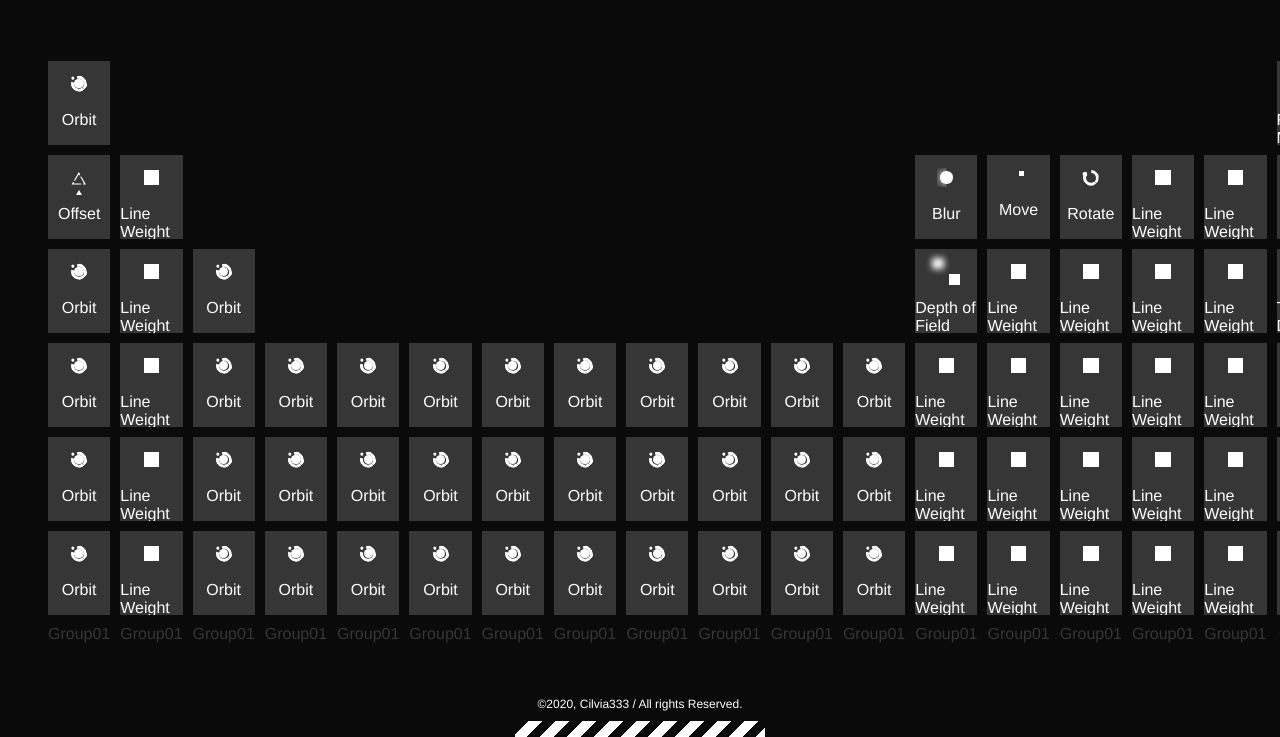
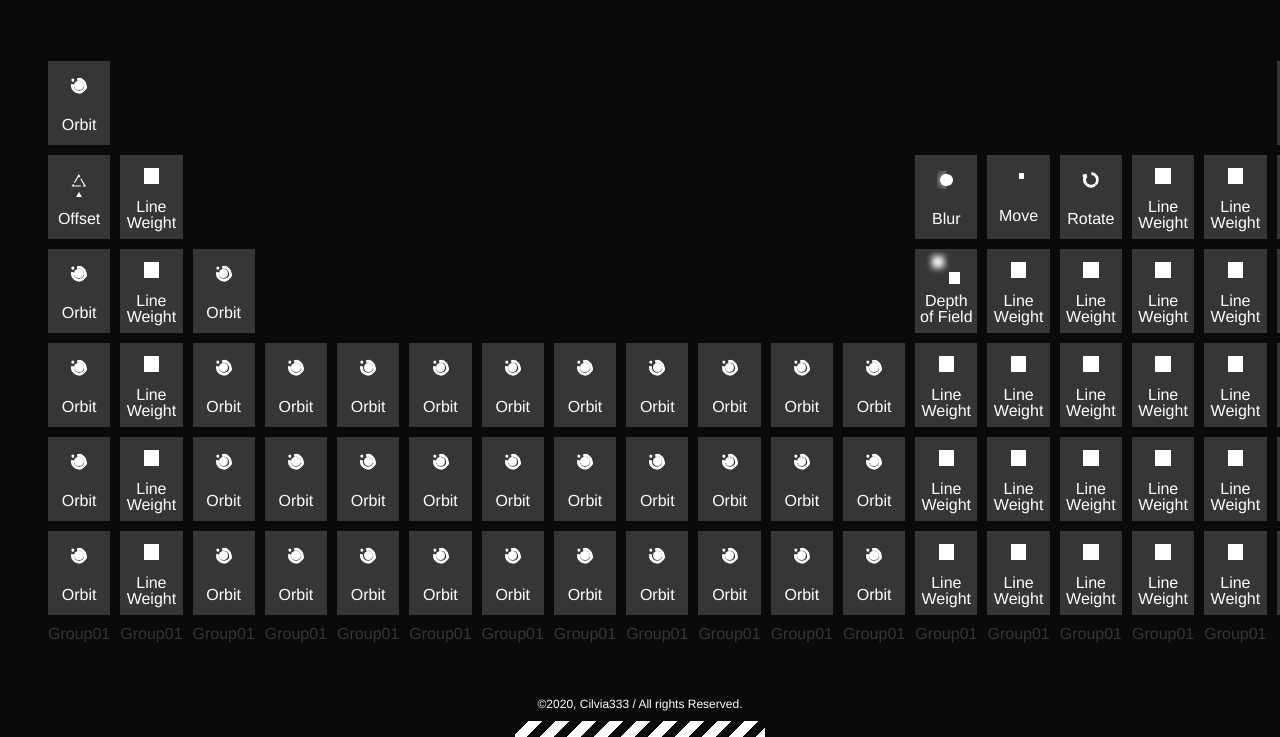
Before and after one commit to cilvia333/WebMotionTable, a Gatsby site: page / in a window 1280 px wide. Shown: the part 63-800 px from the top of the page. Built offline with nearby package versions, Linux system fonts and the light colour scheme; Gatsby itself is replaced by a stand-in of ours.

Commit message:
Update card

```diff
--- a/src/components/card.tsx
+++ b/src/components/card.tsx
@@ -148,14 +148,18 @@ const ContentWrapper = styled.div`
   width: 100%;
   position: relative;
   overflow: hidden;
+  padding-bottom: 5px;
 `;
 
 const Title = styled.div`
+  display: inline;
   ${Fonts.text}
   font-weight: 500;
   color: ${Colors.white};
   vertical-align: middle;
-  height: 30px;
+  text-align: center;
+  line-height: 100%;
+  width: 90%;
 `;
 
 const Canvas = styled.canvas`
```
